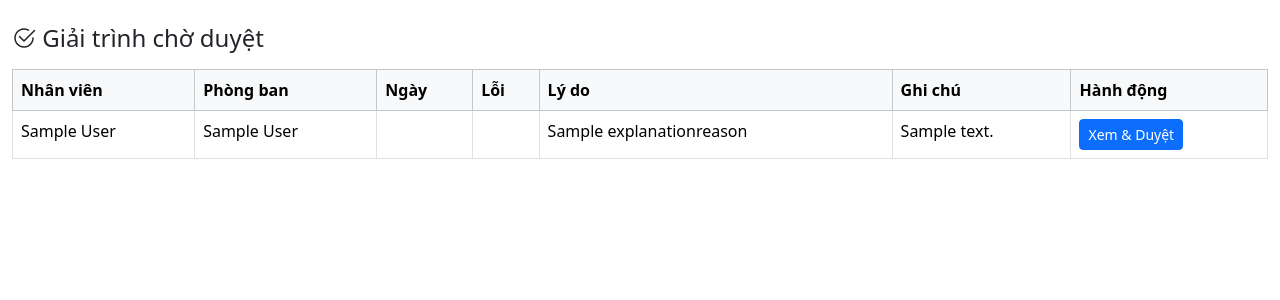
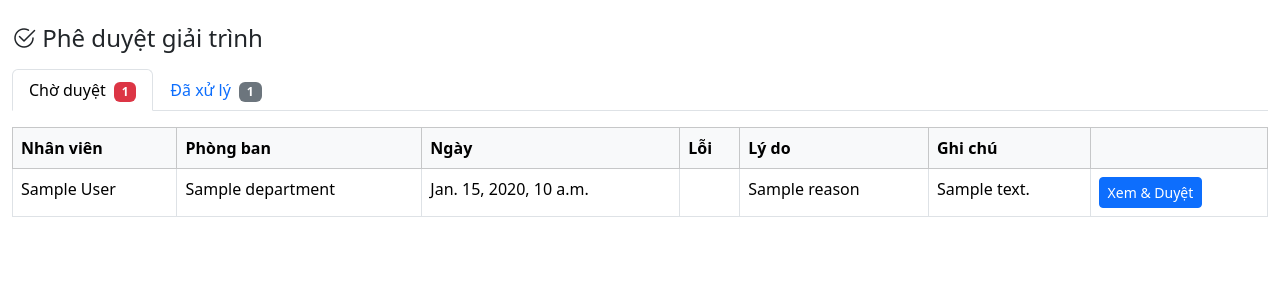
Before and after one commit to vlongdh5/yduocspd.github.io, a Django app: template templates/explanations/pending_approvals.html in a window 1280 px wide. Shown: the top 300 px of the page. Run offline with Django 5.2, Linux system fonts and the light colour scheme; tables that the repository leaves empty hold one stand-in row (values such as "Sample post"); the template is opened without the code that fills it: values that come from a table or form of the project are taken from there, most other values are stand-ins (such as "Sample title", 1, 10 or a date in 2020); data that the repository does not hold is empty.

Commit message:
feat: TBP can view and edit reviewed explanations, locked when month is finalized
- pending_approvals: two tabs — Chờ duyệt / Đã xử lý
- Đã xử lý tab shows approved/rejected with reviewer info
- Edit button on reviewed items, replaced by lock icon if month is finalized
- review.html: shows current status, hides irrelevant action button (no approve if already approved)
- POST blocked server-side if AttendanceCalculation is finalized for that employee+month

Co-Authored-By: Claude Sonnet 4.6 <noreply@anthropic.com>

```diff
--- a/templates/explanations/pending_approvals.html
+++ b/templates/explanations/pending_approvals.html
@@ -1,14 +1,33 @@
 {% extends "base/base.html" %}
 {% block title %}Duyệt giải trình{% endblock %}
 {% block content %}
-<h4 class="mb-3"><i class="bi bi-check2-circle"></i> Giải trình chờ duyệt</h4>
+<h4 class="mb-3"><i class="bi bi-check2-circle"></i> Phê duyệt giải trình</h4>
+
+<ul class="nav nav-tabs mb-3" id="approvalTabs">
+    <li class="nav-item">
+        <a class="nav-link active" data-bs-toggle="tab" href="#tab-pending">
+            Chờ duyệt
+            {% if pending %}<span class="badge bg-danger ms-1">{{ pending|length }}</span>{% endif %}
+        </a>
+    </li>
+    <li class="nav-item">
+        <a class="nav-link" data-bs-toggle="tab" href="#tab-reviewed">
+            Đã xử lý
+            {% if reviewed_with_lock %}<span class="badge bg-secondary ms-1">{{ reviewed_with_lock|length }}</span>{% endif %}
+        </a>
+    </li>
+</ul>
+
+<div class="tab-content">
+    <!-- Tab chờ duyệt -->
+    <div class="tab-pane fade show active" id="tab-pending">
         <div class="table-responsive">
             <table class="table table-bordered table-hover">
                 <thead class="table-light">
-            <tr><th>Nhân viên</th><th>Phòng ban</th><th>Ngày</th><th>Lỗi</th><th>Lý do</th><th>Ghi chú</th><th>Hành động</th></tr>
+                    <tr><th>Nhân viên</th><th>Phòng ban</th><th>Ngày</th><th>Lỗi</th><th>Lý do</th><th>Ghi chú</th><th></th></tr>
                 </thead>
                 <tbody>
-            {% for exp in explanations %}
+                    {% for exp in pending %}
                     <tr>
                         <td>{{ exp.employee.full_name }}</td>
                         <td>{{ exp.employee.department.name }}</td>
@@ -24,4 +43,44 @@
                 </tbody>
             </table>
         </div>
+    </div>
+
+    <!-- Tab đã xử lý -->
+    <div class="tab-pane fade" id="tab-reviewed">
+        <div class="table-responsive">
+            <table class="table table-bordered table-hover">
+                <thead class="table-light">
+                    <tr><th>Nhân viên</th><th>Phòng ban</th><th>Ngày</th><th>Lý do</th><th>Kết quả</th><th>Người duyệt</th><th></th></tr>
+                </thead>
+                <tbody>
+                    {% for exp, locked in reviewed_with_lock %}
+                    <tr>
+                        <td>{{ exp.employee.full_name }}</td>
+                        <td>{{ exp.employee.department.name }}</td>
+                        <td>{{ exp.record.date }}</td>
+                        <td>{{ exp.reason.name }}</td>
+                        <td>
+                            {% if exp.status == 'approved' %}
+                                <span class="badge bg-success">Đã duyệt</span>
+                            {% else %}
+                                <span class="badge bg-danger">Từ chối</span>
+                            {% endif %}
+                        </td>
+                        <td><small>{{ exp.reviewed_by.get_full_name|default:exp.reviewed_by.email }}<br class="d-none d-md-block">{{ exp.reviewed_at|date:"d/m H:i" }}</small></td>
+                        <td>
+                            {% if locked %}
+                                <span class="text-muted small"><i class="bi bi-lock"></i> Đã chốt</span>
+                            {% else %}
+                                <a href="/explanations/review/{{ exp.pk }}/" class="btn btn-sm btn-outline-secondary">Chỉnh sửa</a>
+                            {% endif %}
+                        </td>
+                    </tr>
+                    {% empty %}
+                    <tr><td colspan="7" class="text-center text-muted py-4">Chưa có giải trình nào đã xử lý</td></tr>
+                    {% endfor %}
+                </tbody>
+            </table>
+        </div>
+    </div>
+</div>
 {% endblock %}
```
Also changed, not shown: explanations/views.py (+52 -9 lines), templates/explanations/review.html (+35 -6 lines). Lines whose indentation alone changed are shown as unchanged.
